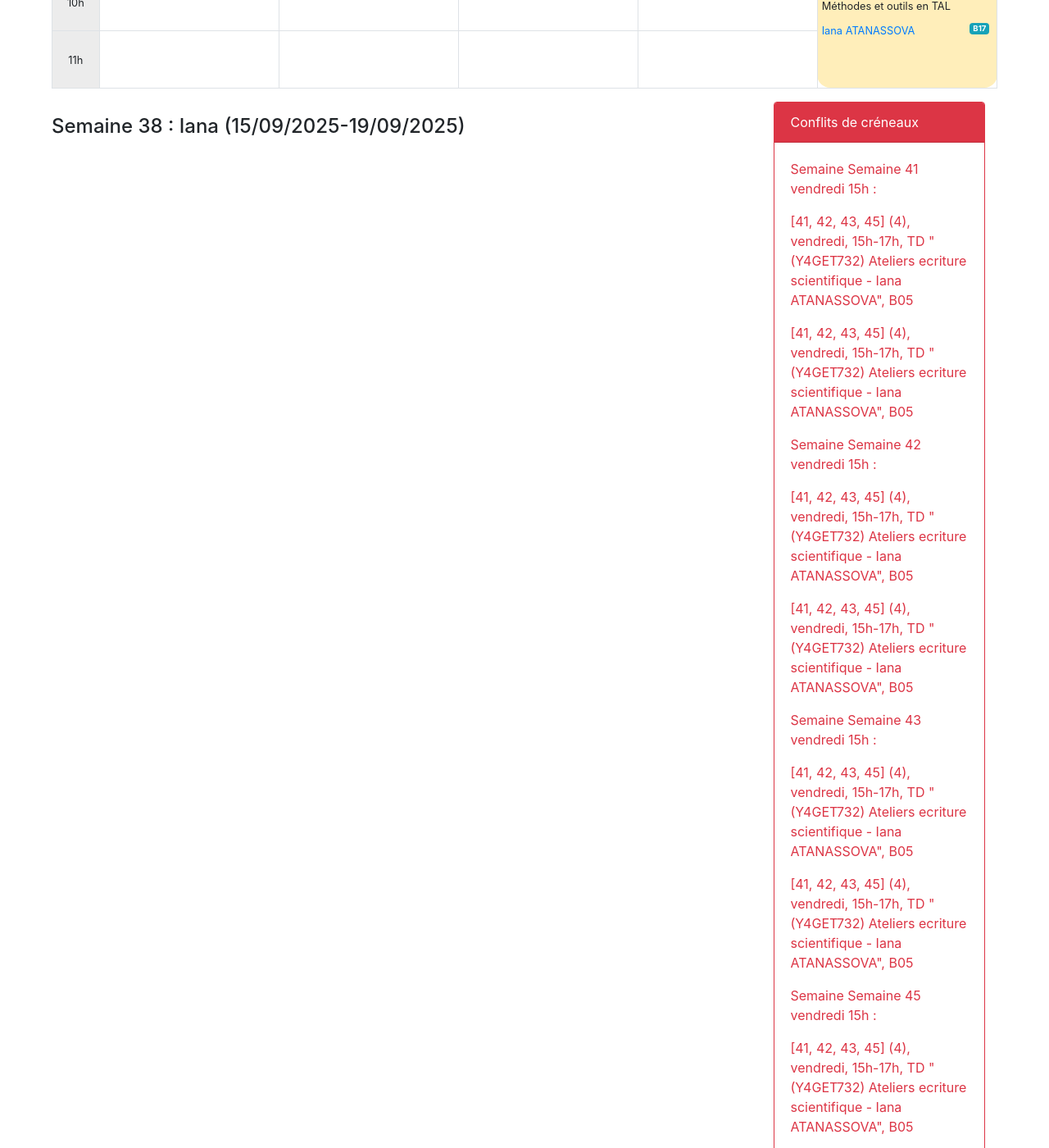
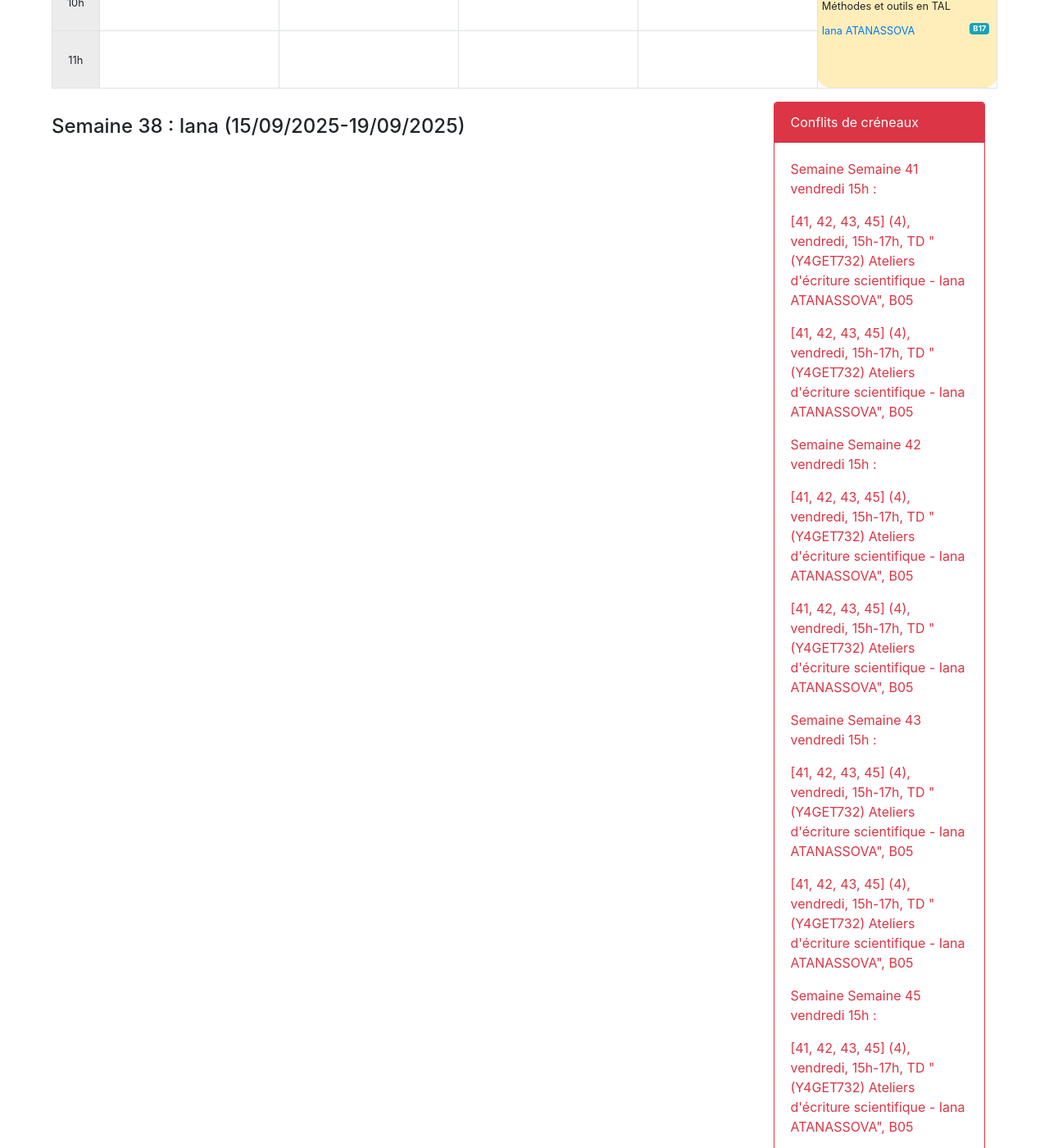
Before and after one commit to mastertalumlp/mastertalumlp.github.io, a Jekyll site: the page built from edt-Iana.md, in a window 1280 px wide and 1400 px high, scrolled down 655 px. Shown: the whole window at 82% size. Built offline with Jekyll 4.4.1, drawn with Linux system fonts in a browser that asks for light colours; some of the changed text lies outside the part shown.

Commit message:
Mise à jour automatique site web

```diff
--- a/edt-Iana.md
+++ b/edt-Iana.md
@@ -14,7 +14,7 @@
 </table>
 
 
-<div class="col-3 float-right"><div class="card text-danger border-danger"> <div class="card-header fw-bold text-white bg-danger">Conflits de créneaux</div><div class="card-body"><p class="fw-bold">Semaine Semaine 41 vendredi 15h :</p><p>[41, 42, 43, 45] (4), vendredi, 15h-17h, TD " (Y4GET732) Ateliers ecriture scientifique - Iana ATANASSOVA", B05</p><p>[41, 42, 43, 45] (4), vendredi, 15h-17h, TD " (Y4GET732) Ateliers ecriture scientifique - Iana ATANASSOVA", B05</p><p class="fw-bold">Semaine Semaine 42 vendredi 15h :</p><p>[41, 42, 43, 45] (4), vendredi, 15h-17h, TD " (Y4GET732) Ateliers ecriture scientifique - Iana ATANASSOVA", B05</p><p>[41, 42, 43, 45] (4), vendredi, 15h-17h, TD " (Y4GET732) Ateliers ecriture scientifique - Iana ATANASSOVA", B05</p><p class="fw-bold">Semaine Semaine 43 vendredi 15h :</p><p>[41, 42, 43, 45] (4), vendredi, 15h-17h, TD " (Y4GET732) Ateliers ecriture scientifique - Iana ATANASSOVA", B05</p><p>[41, 42, 43, 45] (4), vendredi, 15h-17h, TD " (Y4GET732) Ateliers ecriture scientifique - Iana ATANASSOVA", B05</p><p class="fw-bold">Semaine Semaine 45 vendredi 15h :</p><p>[41, 42, 43, 45] (4), vendredi, 15h-17h, TD " (Y4GET732) Ateliers ecriture scientifique - Iana ATANASSOVA", B05</p><p>[41, 42, 43, 45] (4), vendredi, 15h-17h, TD " (Y4GET732) Ateliers ecriture scientifique - Iana ATANASSOVA", B05</p></div></div></div>
+<div class="col-3 float-right"><div class="card text-danger border-danger"> <div class="card-header fw-bold text-white bg-danger">Conflits de créneaux</div><div class="card-body"><p class="fw-bold">Semaine Semaine 41 vendredi 15h :</p><p>[41, 42, 43, 45] (4), vendredi, 15h-17h, TD " (Y4GET732) Ateliers d'écriture scientifique - Iana ATANASSOVA", B05</p><p>[41, 42, 43, 45] (4), vendredi, 15h-17h, TD " (Y4GET732) Ateliers d'écriture scientifique - Iana ATANASSOVA", B05</p><p class="fw-bold">Semaine Semaine 42 vendredi 15h :</p><p>[41, 42, 43, 45] (4), vendredi, 15h-17h, TD " (Y4GET732) Ateliers d'écriture scientifique - Iana ATANASSOVA", B05</p><p>[41, 42, 43, 45] (4), vendredi, 15h-17h, TD " (Y4GET732) Ateliers d'écriture scientifique - Iana ATANASSOVA", B05</p><p class="fw-bold">Semaine Semaine 43 vendredi 15h :</p><p>[41, 42, 43, 45] (4), vendredi, 15h-17h, TD " (Y4GET732) Ateliers d'écriture scientifique - Iana ATANASSOVA", B05</p><p>[41, 42, 43, 45] (4), vendredi, 15h-17h, TD " (Y4GET732) Ateliers d'écriture scientifique - Iana ATANASSOVA", B05</p><p class="fw-bold">Semaine Semaine 45 vendredi 15h :</p><p>[41, 42, 43, 45] (4), vendredi, 15h-17h, TD " (Y4GET732) Ateliers d'écriture scientifique - Iana ATANASSOVA", B05</p><p>[41, 42, 43, 45] (4), vendredi, 15h-17h, TD " (Y4GET732) Ateliers d'écriture scientifique - Iana ATANASSOVA", B05</p></div></div></div>
 
 #### Semaine 38 : Iana (15/09/2025-19/09/2025)
 
@@ -51,7 +51,7 @@
 <table class="table table-sm table-bordered" style="width:100%; max-width:1200px; min-width:700px;"><tr class="table-active text-center"><th style="width:5%"></th><th style="width:19%">lundi 06/10</th><th style="width:19%">mardi 07/10</th><th style="width:19%">mercredi 08/10</th><th style="width:19%">jeudi 09/10</th><th style="width:19%">vendredi 10/10</th></tr>
 <tr><td class="table-active text-center" style="vertical-align:middle;height:70px;"><small>13h</small></td><td></td><td></td><td></td><td></td><td rowspan="2" class="table-warning" style="border-radius:16px;"><p class="text-primary mb-0"><small><strong>13h-15h</strong> <span class="badge badge-pill badge-secondary float-right">Y4GET931</span></small></p><h6 class="clearfix"><small>Méthodes en app. auto.</small></h6><p class="text-primary mb-0 pb-0 clearfix"><small>Iana ATANASSOVA<span class="badge badge-info float-right float-bottom m-1">Salle Master TAL</span></small></p></td></tr>
 <tr><td class="table-active text-center" style="vertical-align:middle;height:70px;"><small>14h</small></td><td></td><td></td><td></td><td></td></tr>
-<tr><td class="table-active text-center" style="vertical-align:middle;height:70px;"><small>15h</small></td><td rowspan="2" class="table-warning" style="border-radius:16px;"><p class="text-primary mb-0"><small><strong>15h-17h</strong> <span class="badge badge-pill badge-secondary float-right">Y4GET731</span></small></p><h6 class="clearfix"><small>Méthodes et outils en TAL</small></h6><p class="text-primary mb-0 pb-0 clearfix"><small>Iana ATANASSOVA<span class="badge badge-info float-right float-bottom m-1">Salle Master TAL</span></small></p></td><td></td><td></td><td></td><td rowspan="2" class="table-warning" style="border-radius:16px;"><p class="text-primary mb-0"><small><strong>15h-17h</strong> <span class="badge badge-pill badge-secondary float-right">Y4GET732</span></small></p><h6 class="clearfix"><small>Ateliers ecriture scientifique</small></h6><p class="text-primary mb-0 pb-0 clearfix"><small>Iana ATANASSOVA<span class="badge badge-info float-right float-bottom m-1">B05</span></small></p></td></tr>
+<tr><td class="table-active text-center" style="vertical-align:middle;height:70px;"><small>15h</small></td><td rowspan="2" class="table-warning" style="border-radius:16px;"><p class="text-primary mb-0"><small><strong>15h-17h</strong> <span class="badge badge-pill badge-secondary float-right">Y4GET731</span></small></p><h6 class="clearfix"><small>Méthodes et outils en TAL</small></h6><p class="text-primary mb-0 pb-0 clearfix"><small>Iana ATANASSOVA<span class="badge badge-info float-right float-bottom m-1">Salle Master TAL</span></small></p></td><td></td><td></td><td></td><td rowspan="2" class="table-warning" style="border-radius:16px;"><p class="text-primary mb-0"><small><strong>15h-17h</strong> <span class="badge badge-pill badge-secondary float-right">Y4GET732</span></small></p><h6 class="clearfix"><small>Ateliers d'écriture scientifique</small></h6><p class="text-primary mb-0 pb-0 clearfix"><small>Iana ATANASSOVA<span class="badge badge-info float-right float-bottom m-1">B05</span></small></p></td></tr>
 <tr><td class="table-active text-center" style="vertical-align:middle;height:70px;"><small>16h</small></td><td></td><td></td><td></td></tr>
 </table>
 
@@ -61,7 +61,7 @@
 <table class="table table-sm table-bordered" style="width:100%; max-width:1200px; min-width:700px;"><tr class="table-active text-center"><th style="width:5%"></th><th style="width:19%">lundi 13/10</th><th style="width:19%">mardi 14/10</th><th style="width:19%">mercredi 15/10</th><th style="width:19%">jeudi 16/10</th><th style="width:19%">vendredi 17/10</th></tr>
 <tr><td class="table-active text-center" style="vertical-align:middle;height:70px;"><small>13h</small></td><td></td><td></td><td></td><td></td><td rowspan="2" class="table-warning" style="border-radius:16px;"><p class="text-primary mb-0"><small><strong>13h-15h</strong> <span class="badge badge-pill badge-secondary float-right">Y4GET931</span></small></p><h6 class="clearfix"><small>Méthodes en app. auto.</small></h6><p class="text-primary mb-0 pb-0 clearfix"><small>Iana ATANASSOVA<span class="badge badge-info float-right float-bottom m-1">Salle Master TAL</span></small></p></td></tr>
 <tr><td class="table-active text-center" style="vertical-align:middle;height:70px;"><small>14h</small></td><td></td><td></td><td></td><td></td></tr>
-<tr><td class="table-active text-center" style="vertical-align:middle;height:70px;"><small>15h</small></td><td rowspan="2" class="table-warning" style="border-radius:16px;"><p class="text-primary mb-0"><small><strong>15h-17h</strong> <span class="badge badge-pill badge-secondary float-right">Y4GET731</span></small></p><h6 class="clearfix"><small>Méthodes et outils en TAL</small></h6><p class="text-primary mb-0 pb-0 clearfix"><small>Iana ATANASSOVA<span class="badge badge-info float-right float-bottom m-1">Salle Master TAL</span></small></p></td><td></td><td></td><td></td><td rowspan="2" class="table-warning" style="border-radius:16px;"><p class="text-primary mb-0"><small><strong>15h-17h</strong> <span class="badge badge-pill badge-secondary float-right">Y4GET732</span></small></p><h6 class="clearfix"><small>Ateliers ecriture scientifique</small></h6><p class="text-primary mb-0 pb-0 clearfix"><small>Iana ATANASSOVA<span class="badge badge-info float-right float-bottom m-1">B05</span></small></p></td></tr>
+<tr><td class="table-active text-center" style="vertical-align:middle;height:70px;"><small>15h</small></td><td rowspan="2" class="table-warning" style="border-radius:16px;"><p class="text-primary mb-0"><small><strong>15h-17h</strong> <span class="badge badge-pill badge-secondary float-right">Y4GET731</span></small></p><h6 class="clearfix"><small>Méthodes et outils en TAL</small></h6><p class="text-primary mb-0 pb-0 clearfix"><small>Iana ATANASSOVA<span class="badge badge-info float-right float-bottom m-1">Salle Master TAL</span></small></p></td><td></td><td></td><td></td><td rowspan="2" class="table-warning" style="border-radius:16px;"><p class="text-primary mb-0"><small><strong>15h-17h</strong> <span class="badge badge-pill badge-secondary float-right">Y4GET732</span></small></p><h6 class="clearfix"><small>Ateliers d'écriture scientifique</small></h6><p class="text-primary mb-0 pb-0 clearfix"><small>Iana ATANASSOVA<span class="badge badge-info float-right float-bottom m-1">B05</span></small></p></td></tr>
 <tr><td class="table-active text-center" style="vertical-align:middle;height:70px;"><small>16h</small></td><td></td><td></td><td></td></tr>
 </table>
 
@@ -73,7 +73,7 @@
 <tr><td class="table-active text-center" style="vertical-align:middle;height:70px;"><small>11h</small></td><td></td><td></td><td></td><td></td></tr>
 <tr><td class="table-active text-center" style="vertical-align:middle;height:70px;"><small>12h</small></td><td></td><td></td><td></td><td></td><td></td></tr><tr><td class="table-active text-center" style="vertical-align:middle;height:70px;"><small>13h</small></td><td rowspan="2" class="table-info" style="border-radius:16px;"><p class="text-primary mb-0"><small><strong>13h-15h</strong> <span class="badge badge-pill badge-secondary float-right">Y4GEX952</span></small></p><h6 class="clearfix"><small>Projet numérique lié au mémoire</small></h6><p class="text-primary mb-0 pb-0 clearfix"><small>Iana ATANASSOVA<span class="badge badge-info float-right float-bottom m-1">P5</span></small></p></td><td></td><td></td><td></td><td></td></tr>
 <tr><td class="table-active text-center" style="vertical-align:middle;height:70px;"><small>14h</small></td><td></td><td></td><td></td><td></td></tr>
-<tr><td class="table-active text-center" style="vertical-align:middle;height:70px;"><small>15h</small></td><td rowspan="2" class="table-warning" style="border-radius:16px;"><p class="text-primary mb-0"><small><strong>15h-17h</strong> <span class="badge badge-pill badge-secondary float-right">Y4GET731</span></small></p><h6 class="clearfix"><small>Méthodes et outils en TAL</small></h6><p class="text-primary mb-0 pb-0 clearfix"><small>Iana ATANASSOVA<span class="badge badge-info float-right float-bottom m-1">Salle Master TAL</span></small></p></td><td></td><td></td><td></td><td rowspan="2" class="table-warning" style="border-radius:16px;"><p class="text-primary mb-0"><small><strong>15h-17h</strong> <span class="badge badge-pill badge-secondary float-right">Y4GET732</span></small></p><h6 class="clearfix"><small>Ateliers ecriture scientifique</small></h6><p class="text-primary mb-0 pb-0 clearfix"><small>Iana ATANASSOVA<span class="badge badge-info float-right float-bottom m-1">B05</span></small></p></td></tr>
+<tr><td class="table-active text-center" style="vertical-align:middle;height:70px;"><small>15h</small></td><td rowspan="2" class="table-warning" style="border-radius:16px;"><p class="text-primary mb-0"><small><strong>15h-17h</strong> <span class="badge badge-pill badge-secondary float-right">Y4GET731</span></small></p><h6 class="clearfix"><small>Méthodes et outils en TAL</small></h6><p class="text-primary mb-0 pb-0 clearfix"><small>Iana ATANASSOVA<span class="badge badge-info float-right float-bottom m-1">Salle Master TAL</span></small></p></td><td></td><td></td><td></td><td rowspan="2" class="table-warning" style="border-radius:16px;"><p class="text-primary mb-0"><small><strong>15h-17h</strong> <span class="badge badge-pill badge-secondary float-right">Y4GET732</span></small></p><h6 class="clearfix"><small>Ateliers d'écriture scientifique</small></h6><p class="text-primary mb-0 pb-0 clearfix"><small>Iana ATANASSOVA<span class="badge badge-info float-right float-bottom m-1">B05</span></small></p></td></tr>
 <tr><td class="table-active text-center" style="vertical-align:middle;height:70px;"><small>16h</small></td><td></td><td></td><td></td></tr>
 </table>
 
@@ -81,7 +81,7 @@
 #### Semaine 45 : Iana (03/11/2025-07/11/2025)
 
 <table class="table table-sm table-bordered" style="width:100%; max-width:1200px; min-width:700px;"><tr class="table-active text-center"><th style="width:5%"></th><th style="width:19%">lundi 03/11</th><th style="width:19%">mardi 04/11</th><th style="width:19%">mercredi 05/11</th><th style="width:19%">jeudi 06/11</th><th style="width:19%">vendredi 07/11</th></tr>
-<tr><td class="table-active text-center" style="vertical-align:middle;height:70px;"><small>15h</small></td><td></td><td></td><td></td><td></td><td rowspan="2" class="table-warning" style="border-radius:16px;"><p class="text-primary mb-0"><small><strong>15h-17h</strong> <span class="badge badge-pill badge-secondary float-right">Y4GET732</span></small></p><h6 class="clearfix"><small>Ateliers ecriture scientifique</small></h6><p class="text-primary mb-0 pb-0 clearfix"><small>Iana ATANASSOVA<span class="badge badge-info float-right float-bottom m-1">B05</span></small></p></td></tr>
+<tr><td class="table-active text-center" style="vertical-align:middle;height:70px;"><small>15h</small></td><td></td><td></td><td></td><td></td><td rowspan="2" class="table-warning" style="border-radius:16px;"><p class="text-primary mb-0"><small><strong>15h-17h</strong> <span class="badge badge-pill badge-secondary float-right">Y4GET732</span></small></p><h6 class="clearfix"><small>Ateliers d'écriture scientifique</small></h6><p class="text-primary mb-0 pb-0 clearfix"><small>Iana ATANASSOVA<span class="badge badge-info float-right float-bottom m-1">B05</span></small></p></td></tr>
 <tr><td class="table-active text-center" style="vertical-align:middle;height:70px;"><small>16h</small></td><td></td><td></td><td></td><td></td></tr>
 </table>
 
```
Also changed, not shown: edt-M1TAL.md (+4 -4 lines), edt-M2TAL.md (+4 -4 lines).
